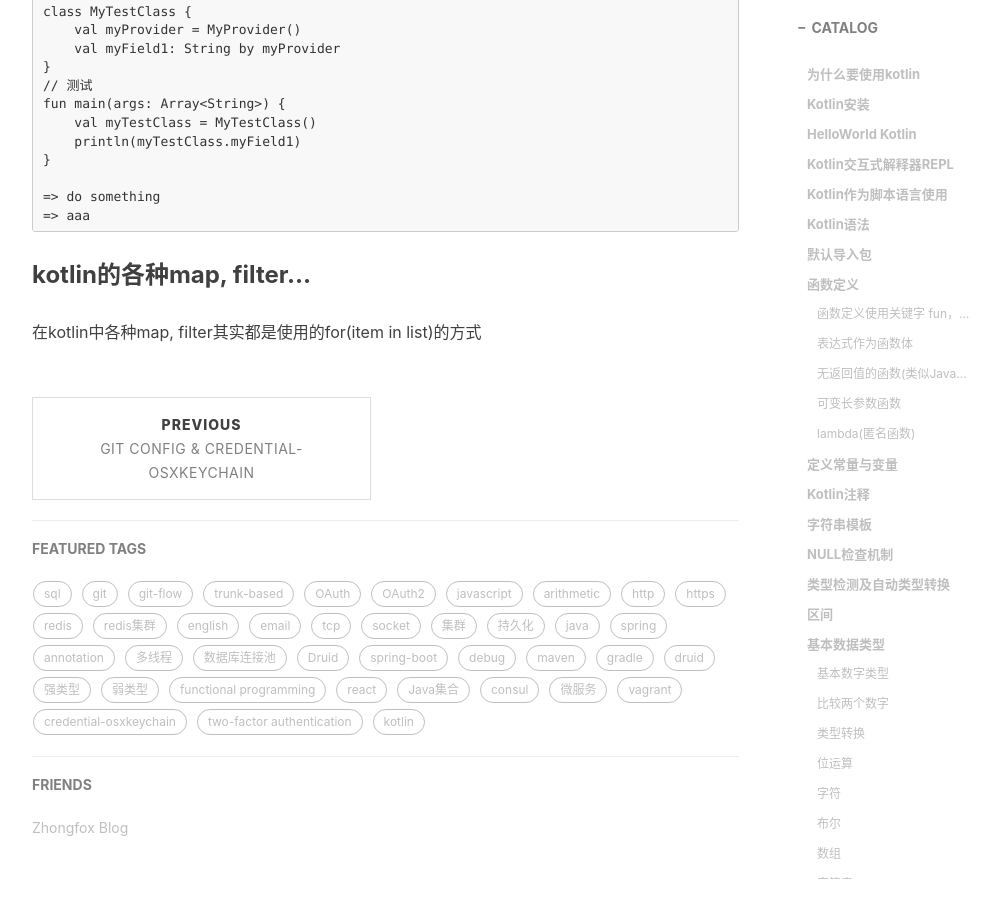
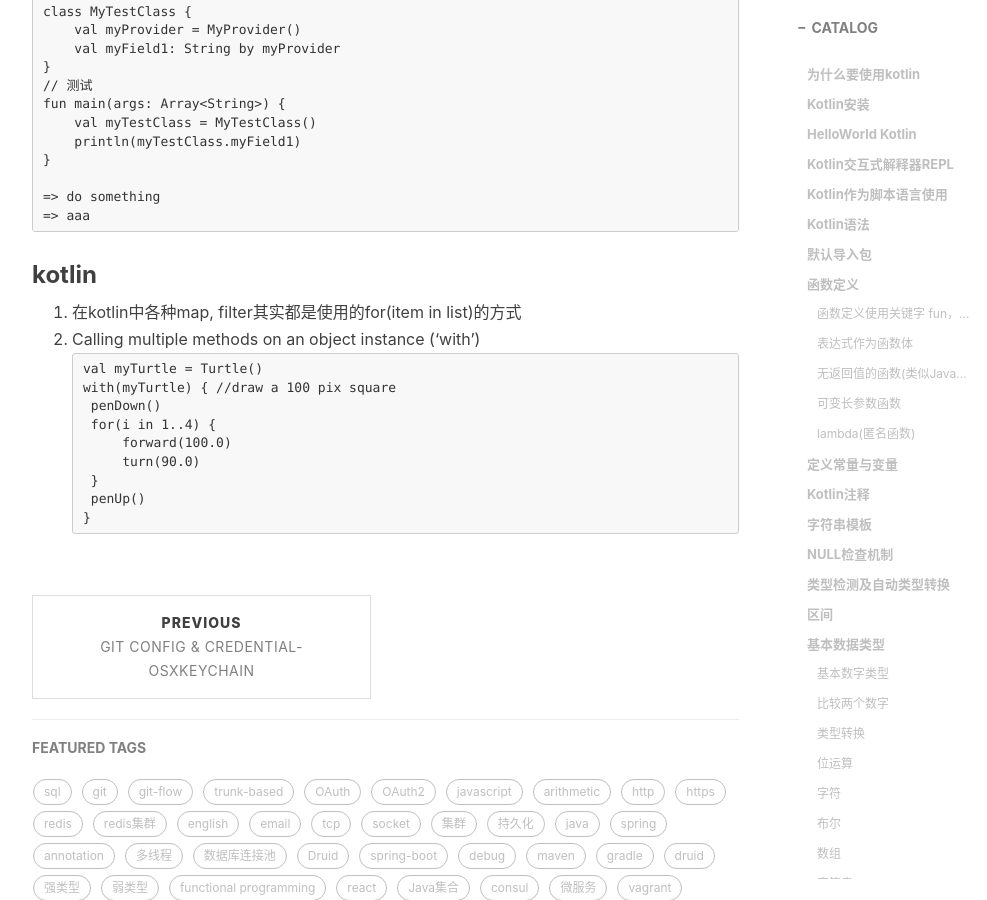
Before and after one commit to dongjx/dongjx.github.io, a Jekyll site: the page built from _posts/2018-10-15-kotlin.md, in a window 1280 px wide and 900 px high, scrolled down 26380 px. Shown: the whole window, without its empty margins (233-1220 px from the left). Built offline with Jekyll 4.4.1, drawn with Linux system fonts in a browser that asks for light colours; nearby versions of some CDN libraries; comment, search, counter and statistics services are not loaded.

Commit message:
Update 2018-10-15-kotlin.md

````diff
--- a/_posts/2018-10-15-kotlin.md
+++ b/_posts/2018-10-15-kotlin.md
@@ -1284,5 +1284,17 @@ fun main(args: Array<String>) {
 => aaa
 ```
 
-### kotlin的各种map, filter...
-在kotlin中各种map, filter其实都是使用的for(item in list)的方式
+### kotlin
+1. 在kotlin中各种map, filter其实都是使用的for(item in list)的方式
+2. Calling multiple methods on an object instance ('with')
+```
+val myTurtle = Turtle()
+with(myTurtle) { //draw a 100 pix square
+    penDown()
+    for(i in 1..4) {
+        forward(100.0)
+        turn(90.0)
+    }
+    penUp()
+}
+```
````
